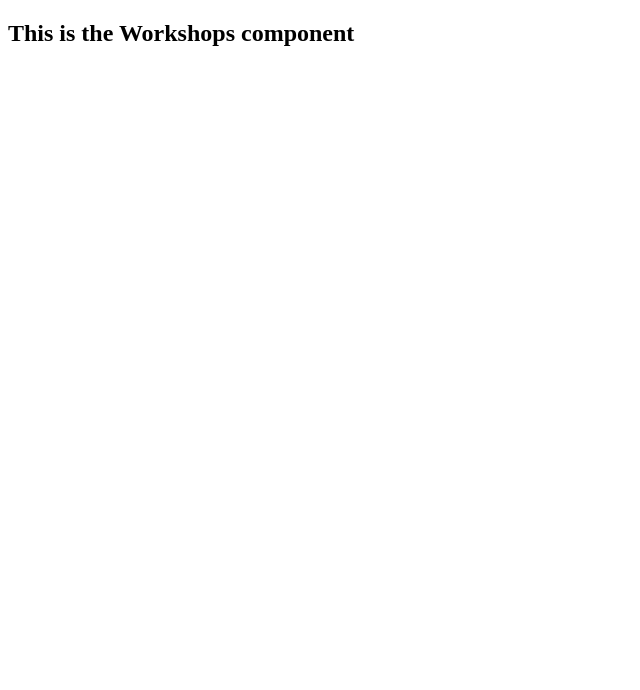
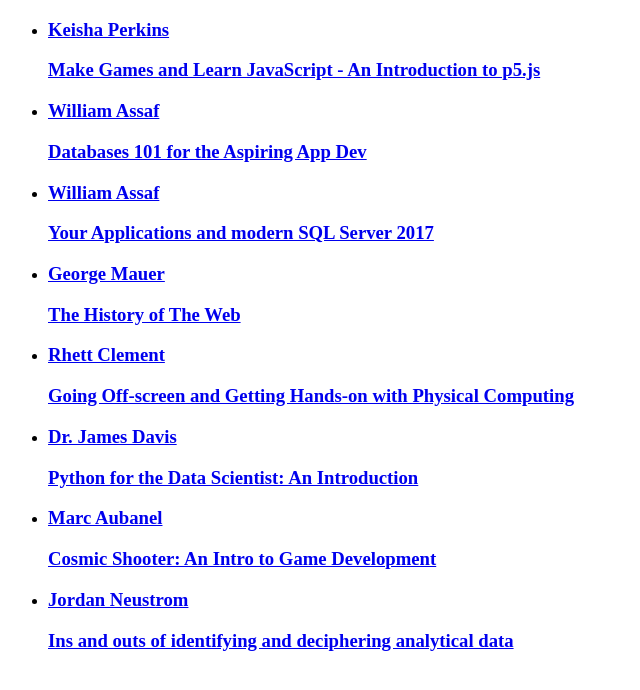
Before and after one commit to QuintonJason/gatsby-test, a Gatsby site: page /workshops in a window 1280 px wide. Shown: the whole page, without its empty margins (0-640 px from the left). Built offline with nearby package versions, Linux system fonts and the light colour scheme; Gatsby itself is replaced by a stand-in of ours.

Commit message:
Speaker and Workshop content added

```diff
--- /dev/null
+++ b/src/assets/data/speakers.json
@@ -0,0 +1,201 @@
+[
+  {
+    "id": 1,
+    "name": "Keisha Perkins",
+    "title": "Using JavaScript Libraries for Game Development",
+    "description": "Why JavaScript? It’s everywhere. There is a large community and tons of career opportunities. Also, It's Fun! Why p5.js for game development? p5.js is a JavaScript library that starts with the goal to make coding accessible for artists, designers, educators, and beginners. Also, It's Fun!",
+    "slot": "10:30 am - 11:30 am",
+    "track": "student",
+    "image": "https://scontent-dft4-3.cdninstagram.com/vp/022ac502902ca9d940a8e930e2ec911a/5B234B8F/t51.2885-15/e35/24838206_134453903908049_5233904935690567680_n.jpg",
+    "isSpeaker": true,
+    "isWorkshop": false
+  },
+  {
+    "id": 2,
+    "name": "Jacob Jolibois",
+    "title": "How to Solve, Not Just Build",
+    "description": "The best product shops in the world such as Google, Tesla, AirBnB and Apple have built teams that are comprised of designers, project managers, researchers, anthropologists, storytellers and developers with a single end in mind — to create a beautiful experience for their users. To be a great developer you must also think like a designer. Not in terms of colors and fonts, but in terms of empathy. You must understanding how users interact with your product and how their interactions shape the way you build. User Experience (UX) Design is a fundamental tool in a great developer's toolkit.",
+    "slot": "11:45 AM - 12:45 PM",
+    "track": "student",
+    "image": "https://scontent-dft4-3.cdninstagram.com/vp/022ac502902ca9d940a8e930e2ec911a/5B234B8F/t51.2885-15/e35/24838206_134453903908049_5233904935690567680_n.jpg",
+    "isSpeaker": true,
+    "isWorkshop": false
+  },
+  {
+    "id": 3,
+    "name": "Jonathan Biguenet",
+    "title": "invisible and indispensable – Backend Development",
+    "description": "Imagine that you've just sent a tweet. You wrote some text on your phone, hit a button, and 'magically' hundreds, thousands, or millions of users around the world can see that message on their phones. That 'magic' is what back-end systems do. In this talk we will discuss some of the components, design considerations, and tools we use to build these types of systems.",
+    "slot": "2:00PM - 3:00PM",
+    "track": "student",
+    "image": "https://scontent-dft4-3.cdninstagram.com/vp/022ac502902ca9d940a8e930e2ec911a/5B234B8F/t51.2885-15/e35/24838206_134453903908049_5233904935690567680_n.jpg",
+    "isSpeaker": true,
+    "isWorkshop": false
+  },
+  {
+    "id": 4,
+    "name": "Matt Catrett",
+    "title": "Things I wish I knew when starting my career in tech",
+    "description": "You’re graduating school and about to start your career in technology. What happens next? In this talk, I’ll share the things I wish I knew about making the transition from the classroom to the workplace. We’ll discuss some of the issues you may face and some actions you can take to make the switch and maximize your career potential.",
+    "slot": "3:15 PM - 4:15 PM",
+    "track": "student",
+    "image": "https://scontent-dft4-3.cdninstagram.com/vp/022ac502902ca9d940a8e930e2ec911a/5B234B8F/t51.2885-15/e35/24838206_134453903908049_5233904935690567680_n.jpg",
+    "isSpeaker": true,
+    "isWorkshop": false
+  },
+  {
+    "id": 5,
+    "name": "Morgan Krutz",
+    "title": "New Realities with AR and VR",
+    "description": "Let's discuss Augmented Reality and Virtual Reality. Topics include the mix reality spectrum, augmented reality platforms, such as Vuforia and Apple's ARKit, and virtual reality headsets. Tune in for real-world applications, VR games, and all around fun.",
+    "slot": "10:30 AM - 11:30 AM",
+    "track": "profesional",
+    "image": "https://scontent-dft4-3.cdninstagram.com/vp/022ac502902ca9d940a8e930e2ec911a/5B234B8F/t51.2885-15/e35/24838206_134453903908049_5233904935690567680_n.jpg",
+    "isSpeaker": true,
+    "isWorkshop": false
+  },
+  {
+    "id": 6,
+    "name": "Glynnis Ritchie",
+    "title": "How to Bridge the Divide Between Development and Design",
+    "description": "The divide between design and development can be vast. Designers lob something over the wall for development without knowledge or perspective of technical limitations, and developers are left to sort out requirements and edge cases. No one is satisfied when designers' visions aren't implemented or developers are expected to explain why something can't be built. It doesn't have to be this way. This talk will introduce solutions you can implement on your team to bridge the divide and do your best work. Using an internal project at Rackspace as a case study, Glynnis will talk about why upfront planning, identifying the problem before agreeing on a solution, and cross-disciplinary collaboration are crucial to successful projects.",
+    "slot": "11:45 AM - 12:45 PM",
+    "track": "professional",
+    "image": "https://scontent-dft4-3.cdninstagram.com/vp/022ac502902ca9d940a8e930e2ec911a/5B234B8F/t51.2885-15/e35/24838206_134453903908049_5233904935690567680_n.jpg",
+    "isSpeaker": true,
+    "isSpeaker": true,
+    "isWorkshop": false
+  },
+  {
+    "id": 7,
+    "name": "Logan Leger",
+    "title": "Intro to Functional Programming with Elixir",
+    "description": "Functional programming, concurrency, and fault tolerance helped scale apps like WhatsApp, Bleacher Report and others to millions of users with a small team on minimal hardware. Find out how Elixir, a relatively new language with a modern syntax, can help you build highly-performant, planet-scale web apps by leveraging over thirty years of proven, battle-tested technology.",
+    "slot": "2:00 PM - 3:00 PM",
+    "track": "professional",
+    "image": "https://scontent-dft4-3.cdninstagram.com/vp/022ac502902ca9d940a8e930e2ec911a/5B234B8F/t51.2885-15/e35/24838206_134453903908049_5233904935690567680_n.jpg",
+    "isSpeaker": true,
+    "isWorkshop": false
+  },
+  {
+    "id": 8,
+    "name": "Sia Karamalegos",
+    "title": "Front-End Performance Still Matters",
+    "description": "Help! My app bundle is 5MB! My users are angry that my app is so slow! It’s easy to forget that performance matters when we are under pressure to deliver features quickly. What things should we always do versus only do when performance is slow? What data should we use to inform our decisions? From code splitting, lazy loading, and tree shaking to image optimization and store architecture, come learn how you can deliver a better experience to your users with high-performing front-end apps. This talk uses Webpack and ES6 but is library-agnostic (React, Angular, Vue, etc.).",
+    "slot": "3:15 PM - 4:15 PM",
+    "track": "professional",
+    "image": "https://scontent-dft4-3.cdninstagram.com/vp/022ac502902ca9d940a8e930e2ec911a/5B234B8F/t51.2885-15/e35/24838206_134453903908049_5233904935690567680_n.jpg",
+    "isSpeaker": true,
+    "isWorkshop": false
+  },
+  {
+    "id": 9,
+    "name": "Michael Alford",
+    "title": "Event Host",
+    "description": "",
+    "slot": "",
+    "track": "",
+    "image": "https://scontent-dft4-3.cdninstagram.com/vp/022ac502902ca9d940a8e930e2ec911a/5B234B8F/t51.2885-15/e35/24838206_134453903908049_5233904935690567680_n.jpg",
+    "isSpeaker": false,
+    "isWorkshop": false
+  },
+  {
+    "id": 10,
+    "name": "Sharon Weston Broome",
+    "title": "Mayor-President of Baton Rouge",
+    "description": "",
+    "slot": "",
+    "track": "",
+    "image": "https://scontent-dft4-3.cdninstagram.com/vp/022ac502902ca9d940a8e930e2ec911a/5B234B8F/t51.2885-15/e35/24838206_134453903908049_5233904935690567680_n.jpg",
+    "isSpeaker": false,
+    "isWorkshop": false
+  },
+  {
+    "id": 11,
+    "name": "Keisha Perkins",
+    "title": "Make Games and Learn JavaScript - An Introduction to p5.js",
+    "description": "P5 is modular with several libraries that add functionality for the DOM, speech recognition and even music creation. It allows you to quickly make a pretty cool game and doesn’t do so much abstracting that you aren’t actually writing JavaScript anymore. It is a framework perfect for beginners. I love it because it is designed to make coding accessible to anyone. With just two lines of code, you can have an interactive webtoy on the HTML canvas. I will briefly show some examples of things built using p5 and its add-on libraries.",
+    "slot": "1:00 PM - 2:30 PM",
+    "track": "student",
+    "image": "https://scontent-dft4-3.cdninstagram.com/vp/022ac502902ca9d940a8e930e2ec911a/5B234B8F/t51.2885-15/e35/24838206_134453903908049_5233904935690567680_n.jpg",
+    "isSpeaker": false,
+    "isWorkshop": true
+  },
+  {
+    "id": 12,
+    "name": "William Assaf",
+    "title": "Databases 101 for the Aspiring App Dev",
+    "description": "We’ll cover what you need to know about relational databases entering a career in development, including the different kinds of databases, terminology when entering the workforce, the basics of backups, indexes, and TSQL syntax, and an interactive relational database design exercise.",
+    "slot": "2:45 PM - 4:15 PM",
+    "track": "student",
+    "image": "https://scontent-dft4-3.cdninstagram.com/vp/022ac502902ca9d940a8e930e2ec911a/5B234B8F/t51.2885-15/e35/24838206_134453903908049_5233904935690567680_n.jpg",
+    "isSpeaker": false,
+    "isWorkshop": true
+  },
+  {
+    "id": 13,
+    "name": "William Assaf",
+    "title": "Your Applications and modern SQL Server 2017",
+    "description": "We’ll walk through the newest features introduced in SQL Server 2016 and 2017, and do some dives specifically into isolation and indexing for performance. We’ll review the latest time-saving syntax improvements, bring your developing on SQL Server skillset up to date, and take time for questions.",
+    "slot": "4:30 PM - 6:00 PM",
+    "track": "professional",
+    "image": "https://scontent-dft4-3.cdninstagram.com/vp/022ac502902ca9d940a8e930e2ec911a/5B234B8F/t51.2885-15/e35/24838206_134453903908049_5233904935690567680_n.jpg",
+    "isSpeaker": false,
+    "isWorkshop": true
+  },
+  {
+    "id": 14,
+    "name": "George Mauer",
+    "title": "The History of The Web",
+    "description": "Cover the history of the web in a dynamic fashion. This talk goes over the founding of HTML, CSS, and Javascript by looking at primary sources, reviews the browser wars, and makes predictions based on past trends. In order to truly conquer something, you must understand why it exists in the first place. Why is HTML so awkward for application development? Why does CSS seem like an afterthought? Why does Javascript feel so just...half-baked? This talk examines the origins of the Web’s foundational technologies in a historical context and presents a forecast of what we might hope to see in the future.",
+    "slot": "6:15 PM - 7:45 PM",
+    "track": "professional",
+    "image": "https://scontent-dft4-3.cdninstagram.com/vp/022ac502902ca9d940a8e930e2ec911a/5B234B8F/t51.2885-15/e35/24838206_134453903908049_5233904935690567680_n.jpg",
+    "isSpeaker": false,
+    "isWorkshop": true
+  },
+  {
+    "id": 15,
+    "name": "Rhett Clement",
+    "title": "Going Off-screen and Getting Hands-on with Physical Computing",
+    "description": "Everyone at one point or another has thought 'It would be cool to feed my pet a treat using my smartphone from anywhere in the world.' Ok, almost everyone. Even so, you may have noticed a rising trend where modest inventors and tinkerers are finding clever ways to hack their way around life's obstacles. Participants will be taken through a fast-paced tour of electronics and physical computing. You will leave the workshop understanding that it's much easier than you realized to get started and find support in the world of electronics. We will cover several different popular and engaging technologies and a host of resources that are available to any maker at any skill level.",
+    "slot": "1:00 PM - 2:30 PM",
+    "track": "student",
+    "image": "https://scontent-dft4-3.cdninstagram.com/vp/022ac502902ca9d940a8e930e2ec911a/5B234B8F/t51.2885-15/e35/24838206_134453903908049_5233904935690567680_n.jpg",
+    "isSpeaker": false,
+    "isWorkshop": true
+  },
+  {
+    "id": 16,
+    "name": "Dr. James Davis",
+    "title": "Python for the Data Scientist: An Introduction",
+    "description": "This workshop will provide an introduction to Python for data analysis. Topics will include Jupyter Notebook, reading datasets, connecting to JSON feeds, and popular Python analytics packages such as Pandas.",
+    "slot": "2:45 PM - 4:15 PM",
+    "track": "professional",
+    "image": "https://scontent-dft4-3.cdninstagram.com/vp/022ac502902ca9d940a8e930e2ec911a/5B234B8F/t51.2885-15/e35/24838206_134453903908049_5233904935690567680_n.jpg",
+    "isSpeaker": false,
+    "isWorkshop": true
+  },
+  {
+    "id": 17,
+    "name": "Marc Aubanel",
+    "title": "Cosmic Shooter: An Intro to Game Development",
+    "description": "Build a quick video game and learn the basics of programming. A brief introduction to the Game Maker Programming Language (GML). This was done in Gamemaker Studio II. This helps students connect STEM-related studies to an entertainment field of interest. This is an exercise where we introduce younger students to computational thinking, simple geometry and a little bit of physics. It is inspired by the classic arcade game Asteroids.",
+    "slot": "4:30 PM - 6:00 PM",
+    "track": "student",
+    "image": "https://scontent-dft4-3.cdninstagram.com/vp/022ac502902ca9d940a8e930e2ec911a/5B234B8F/t51.2885-15/e35/24838206_134453903908049_5233904935690567680_n.jpg",
+    "isSpeaker": false,
+    "isWorkshop": true
+  },
+  {
+    "id": 18,
+    "name": "Jordan Neustrom",
+    "title": "Ins and outs of identifying and deciphering analytical data",
+    "description": "The average digital marketing spend for businesses predicted to reach $118 billion by 2021. But just understanding the possible value of digital marketing isn’t enough—you must measure marketing metrics and analytical data to determine you’re your marketing ROI and identify new opportunities for growth.",
+    "slot": "6:15 PM - 7:45 PM",
+    "track": "professional",
+    "image": "https://scontent-dft4-3.cdninstagram.com/vp/022ac502902ca9d940a8e930e2ec911a/5B234B8F/t51.2885-15/e35/24838206_134453903908049_5233904935690567680_n.jpg",
+    "isSpeaker": false,
+    "isWorkshop": true
+  }
+]
--- /dev/null
+++ b/src/components/Speaker.js
@@ -0,0 +1,16 @@
+import React from "react";
+
+const Speaker = props => {
+  const { id, name, title, description, slot, track, image, isWorkshop } = props;
+  return (
+    <li className="speaker-wrapper">
+      <a data-id={props.id} href={`#0`}>
+        <h3>{props.name}</h3>
+        <h3>{props.title}</h3>
+        {/* <p>{props.caption}</p> */}
+      </a>
+    </li>
+  );
+};
+
+export default Speaker;
--- /dev/null
+++ b/src/components/WorkshopList.js
@@ -0,0 +1,12 @@
+import React from "react";
+
+import speakers from "../assets/data/speakers.json";
+import Speaker from "./Speaker";
+
+const WorkshopList = props => {
+  const WorkshopList = speakers.filter(item => item.isWorkshop == true)
+    .map(item => <Speaker key={item.id} {...item} />);
+  return <ul className="snippet-list">{WorkshopList}</ul>;
+};
+
+export default WorkshopList;
--- a/src/pages/workshops.js
+++ b/src/pages/workshops.js
@@ -1,11 +1,13 @@
 import React from "react";
+
+import WorkshopList from "../components/WorkshopList";
 
 const Workshops = props => {
   return (
     <div className="">
-      <h2>This is the Workshops component</h2>
+      <WorkshopList />
     </div>
   );
 };
 
-export default Workshops;
+export default WorkshopList;
```
Also changed, not shown: src/components/SpeakerList.js (added, +12 -0 lines).
